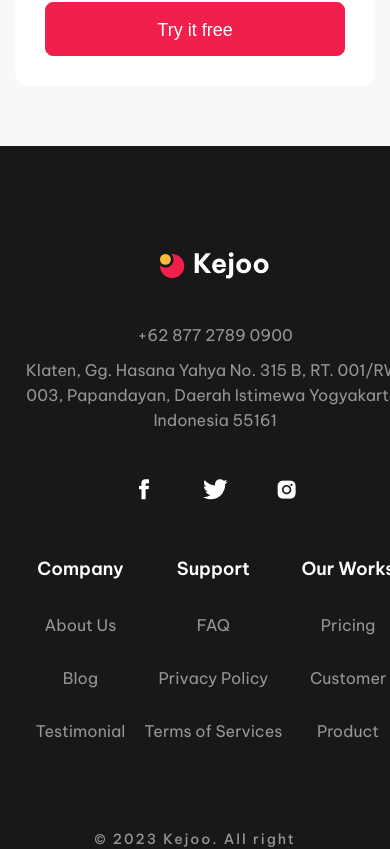
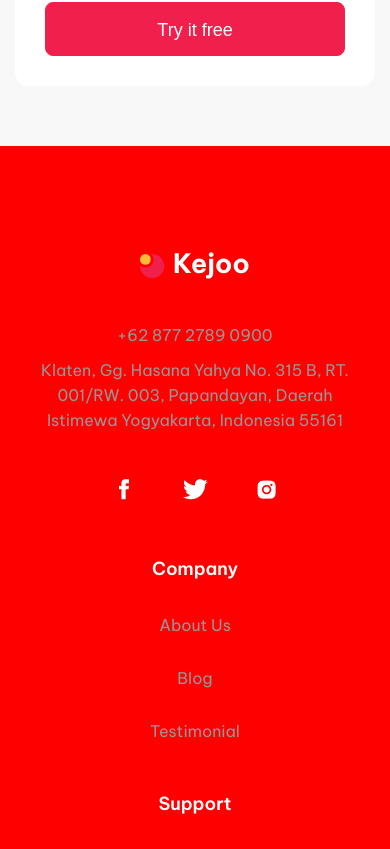
Before and after one commit to gustavoalvim41/kejoo, a React (Vite) app: page / in a window 390 px wide. Shown: the part 5127-5976 px from the top of the page. Built offline with nearby package versions, Linux system fonts and the light colour scheme.

Commit message:
refactor: footer responsive

```diff
--- a/src/components/Footer/styles.sass
+++ b/src/components/Footer/styles.sass
@@ -20,6 +20,7 @@
     justify-content: space-between
 
     .kejoo
+      width: 100%
       margin: 10rem 0 0 0
 
       display: grid
@@ -94,14 +95,25 @@
     .container
       gap: 5rem
 
+      background-color: red
+
       .kejoo
         grid-template-columns: 1fr
         gap: 5rem
 
         text-align: center
 
+        .address
+          p
+            width: 100%
+
         .address,
         .social
           display: flex
           align-items: center
           justify-content: center
+
+        .terms
+          display: flex
+          flex-direction: column
+          gap: 5rem
```
